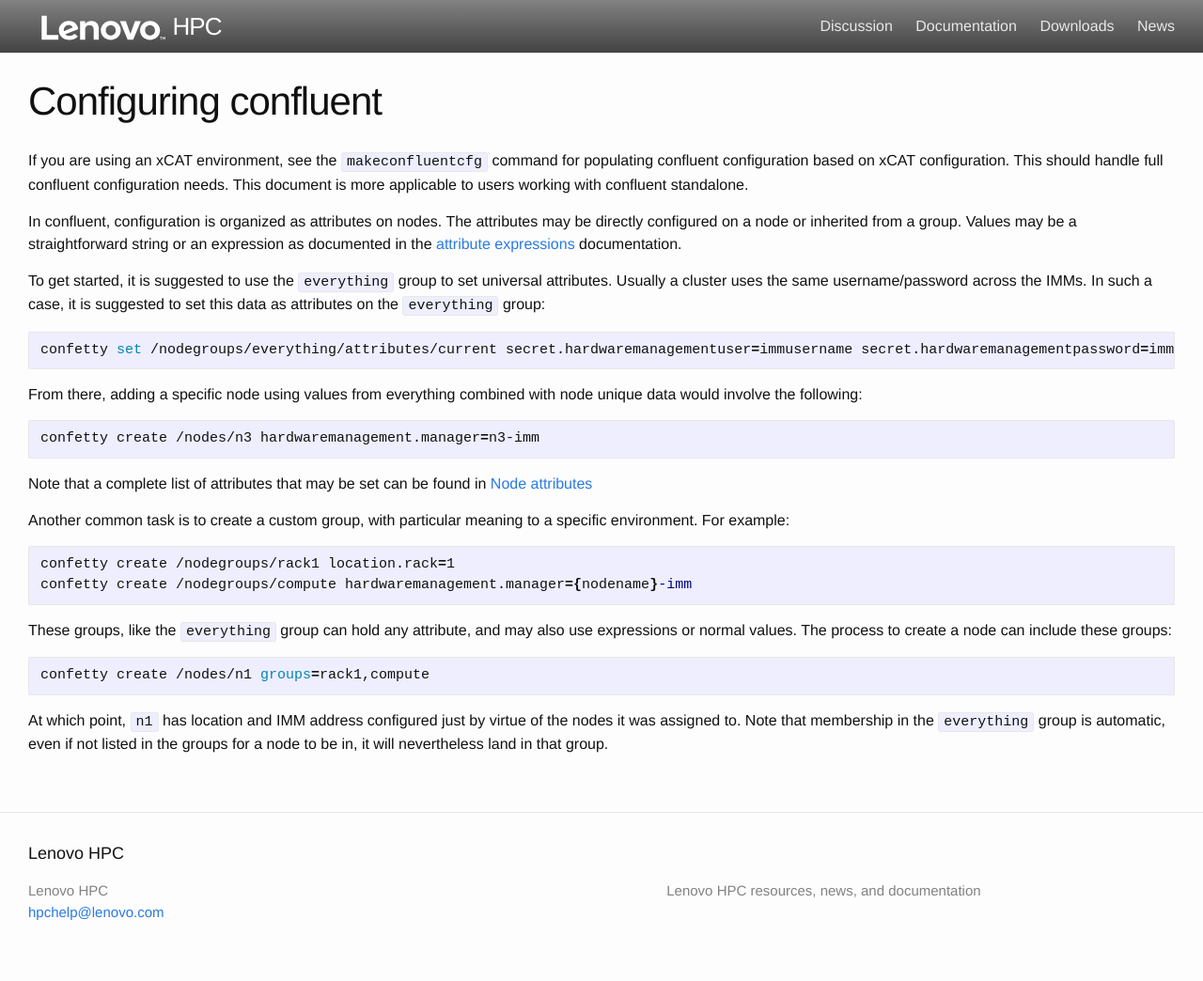
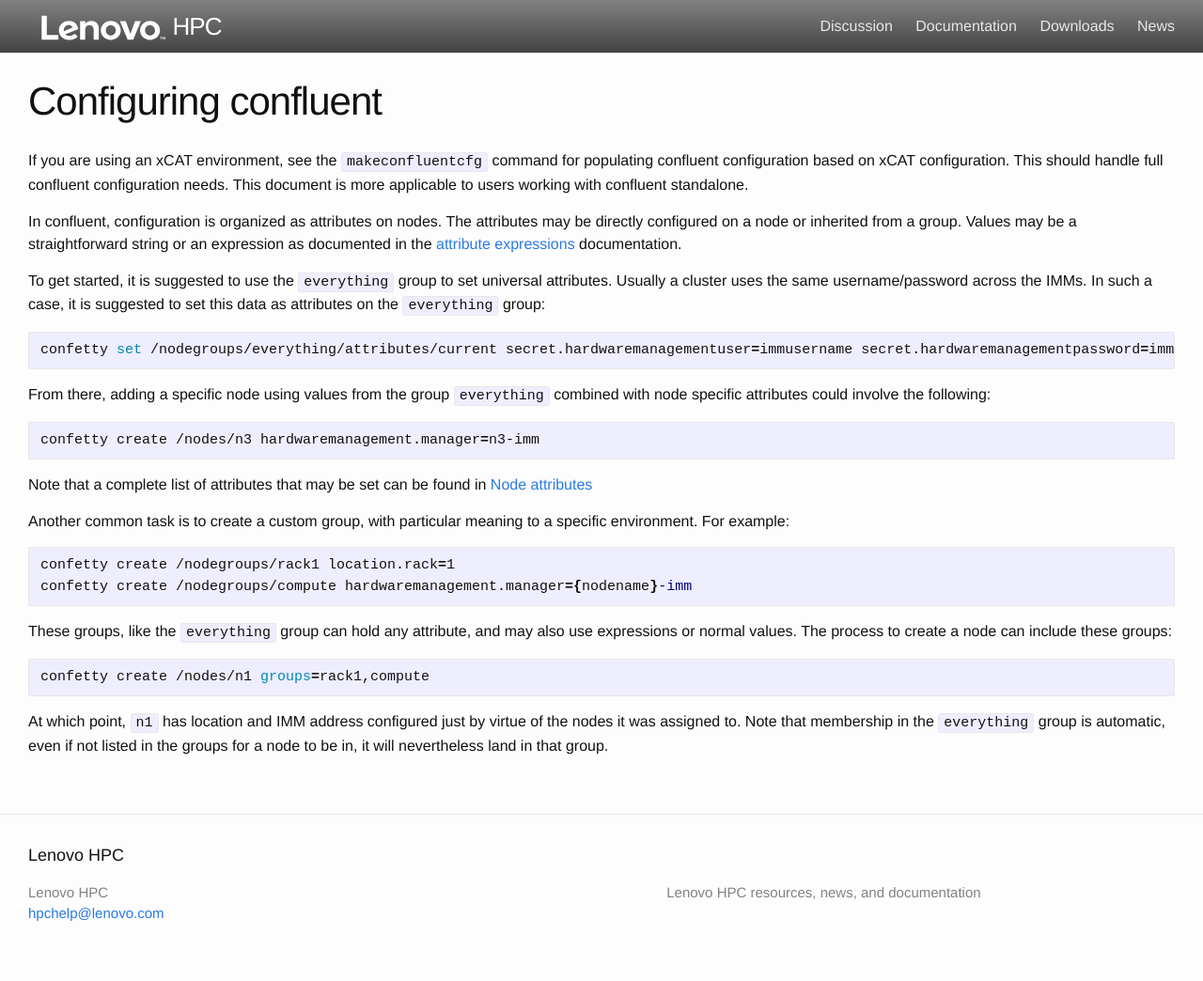
Before and after one commit to xcat2/confluent-docs, a Jekyll site: the page built from docs/configureconfluent.md, in a window 1280 px wide. Shown: the whole page at 94% size. Built offline with Jekyll 4.4.1, drawn with Linux system fonts in a browser that asks for light colours.

Commit message:
Fix syntax of nodegroup highlighting

```diff
--- a/docs/configureconfluent.md
+++ b/docs/configureconfluent.md
@@ -22,7 +22,7 @@
 
 	confetty set /nodegroups/everything/attributes/current secret.hardwaremanagementuser=immusername secret.hardwaremanagementpassword=immpassword console.method=ipmi
 
-From there, adding a specific node using values from everything combined with node unique data would involve the following:
+From there, adding a specific node using values from the group `everything` combined with node specific attributes could involve the following:
 
 	confetty create /nodes/n3 hardwaremanagement.manager=n3-imm
 
```
